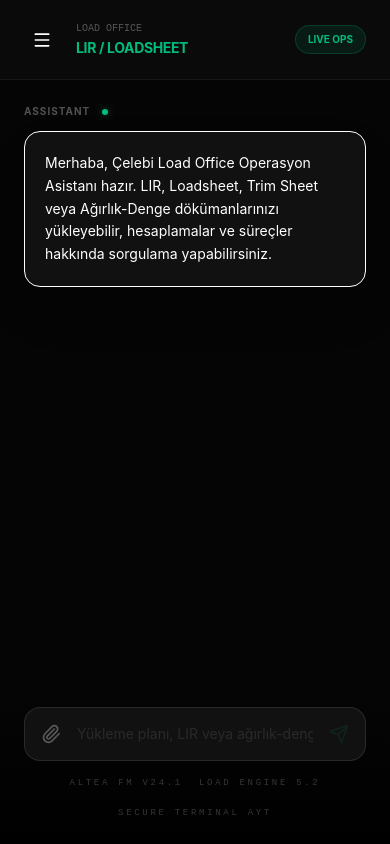
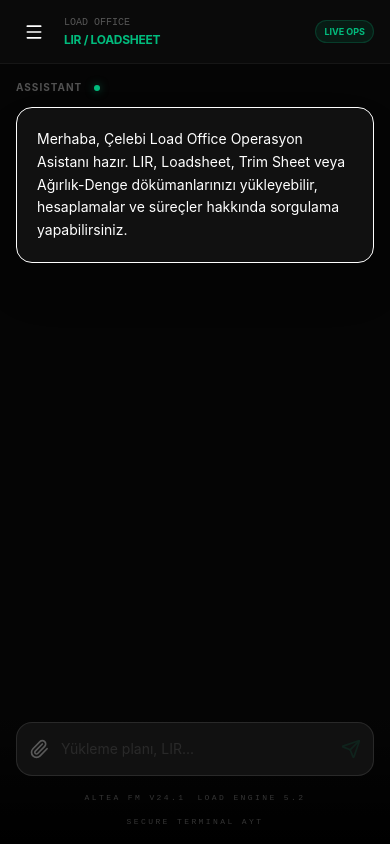
Before and after one commit to MmeteT23/Lassistant, a React (Vite) app: page / in a window 390 px wide. Built offline with nearby package versions, Linux system fonts and the light colour scheme; no server answers.

Commit message:
Add files via upload

```diff
--- a/src/App.tsx
+++ b/src/App.tsx
@@ -73,7 +73,7 @@ const MessageItem = React.memo(({ msg, themeStyles, isDark }: { msg: Message, th
     initial={{ opacity: 0, y: 20, scale: 0.95 }}
     animate={{ opacity: 1, y: 0, scale: 1 }}
     transition={{ duration: 0.4, ease: "easeOut" }}
-    className={cn("flex flex-col max-w-4xl", msg.role === 'user' ? "ml-auto items-end" : "items-start")}
+    className={cn("flex flex-col w-full max-w-full lg:max-w-4xl", msg.role === 'user' ? "ml-auto items-end" : "items-start")}
   >
     <div className="flex items-center gap-3 mb-3">
       <span className="text-[10px] font-bold uppercase tracking-widest opacity-30">
@@ -366,7 +366,8 @@ export default function App() {
             errorMsg.includes('quota') ||
             errorMsg.includes('400') ||
             errorMsg.includes('invalid') ||
-            errorMsg.includes('not valid');
+            errorMsg.includes('not valid') ||
+            errorMsg.includes('leaked');
 
           if (isRetryable && i < keyPool.length - 1) {
             console.warn(`Key ${i+1} failed (${errorMsg.substring(0, 30)}...), rotating to key ${i+2}...`);
@@ -522,6 +523,7 @@ export default function App() {
   };
 
   const handleExportData = async () => {
+    try {
       const data = {
         messages,
         uploadedFiles,
@@ -531,12 +533,19 @@ export default function App() {
       const blob = new Blob([JSON.stringify(data)], { type: 'application/json' });
       const url = URL.createObjectURL(blob);
       const a = document.createElement('a');
+      a.style.display = 'none';
       a.href = url;
       a.download = `celebi_ops_backup_${new Date().toISOString().split('T')[0]}.json`;
       document.body.appendChild(a);
       a.click();
+      setTimeout(() => {
         document.body.removeChild(a);
         URL.revokeObjectURL(url);
+      }, 100);
+    } catch (err) {
+      console.error('Export failed:', err);
+      alert('Yedekleme dosyası oluşturulamadı.');
+    }
   };
 
   const handleImportData = (e: React.ChangeEvent<HTMLInputElement>) => {
@@ -588,9 +597,12 @@ export default function App() {
       });
       if (response.ok) {
         setMessages(prev => [...prev, { role: 'assistant', content: '✅ Veriler buluta başarıyla kaydedildi.' }]);
+      } else {
+        alert('Buluta kaydetme başarısız oldu.');
       }
     } catch (err) {
       console.error(err);
+      alert('Buluta kaydetme sırasında bir hata oluştu.');
     } finally {
       setIsSyncing(false);
     }
@@ -612,9 +624,12 @@ export default function App() {
           localStorage.setItem('CELEBI_GEMINI_API_KEY', data.manualKey);
         }
         setMessages(prev => [...prev, { role: 'assistant', content: '✅ Veriler buluttan başarıyla yüklendi.' }]);
+      } else {
+        alert('Veriler buluttan yüklenemedi. Kodun doğruluğunu kontrol edin.');
       }
     } catch (err) {
       console.error(err);
+      alert('Buluttan yükleme sırasında bir hata oluştu.');
     } finally {
       setIsSyncing(false);
     }
@@ -632,7 +647,7 @@ export default function App() {
   }
 
   return (
-    <div className={cn("flex h-screen overflow-hidden font-sans", themeStyles.bg, isDark ? "text-white" : "text-zinc-900")}>
+    <div className={cn("flex h-screen overflow-hidden font-sans w-full", themeStyles.bg, isDark ? "text-white" : "text-zinc-900")}>
       {/* Mobile Sidebar Overlay */}
       {isSidebarOpen && (
         <div
@@ -643,7 +658,7 @@ export default function App() {
 
       {/* Sidebar */}
       <aside className={cn(
-        "fixed inset-y-0 left-0 z-50 w-80 transform transition-transform duration-300 ease-in-out lg:relative lg:translate-x-0 flex flex-col border-r",
+        "fixed inset-y-0 left-0 z-50 w-[85vw] max-w-80 transform transition-transform duration-300 ease-in-out lg:relative lg:translate-x-0 flex flex-col border-r",
         themeStyles.sidebar,
         themeStyles.border,
         isSidebarOpen ? "translate-x-0" : "-translate-x-full"
@@ -925,8 +940,8 @@ export default function App() {
                     isDark ? "bg-emerald-500/10 hover:bg-emerald-500/20 text-emerald-500 border-emerald-500/20" : "bg-zinc-900 text-white border-zinc-900"
                   )}
                 >
-                  {isSyncing ? <RefreshCw size={10} className="animate-spin" /> : <Cloud size={10} />}
-                  Kaydet
+                  {isSyncing ? <RefreshCw size={10} className="animate-spin" /> : <UploadCloud size={10} />}
+                  Buluta Kaydet
                 </button>
                 <button
                   onClick={loadFromCloud}
@@ -937,7 +952,7 @@ export default function App() {
                   )}
                 >
                   {isSyncing ? <RefreshCw size={10} className="animate-spin" /> : <Download size={10} />}
-                  Yükle
+                  Buluttan Yükle
                 </button>
               </div>
             </div>
@@ -968,10 +983,10 @@ export default function App() {
       </aside>
 
       {/* Main Content */}
-      <main className={cn("flex-1 flex flex-col", themeStyles.main)}>
+      <main className={cn("flex-1 flex flex-col min-w-0 overflow-hidden", themeStyles.main)}>
         {/* Header */}
-        <header className={cn("h-20 border-b flex items-center justify-between px-6 lg:px-10 backdrop-blur-xl sticky top-0 z-10", themeStyles.bg, themeStyles.border)}>
-          <div className="flex items-center gap-4 lg:gap-8">
+        <header className={cn("h-16 lg:h-20 border-b flex items-center justify-between px-4 lg:px-10 backdrop-blur-xl sticky top-0 z-10", themeStyles.bg, themeStyles.border)}>
+          <div className="flex items-center gap-3 lg:gap-8">
             <button
               onClick={() => setIsSidebarOpen(true)}
               className="lg:hidden p-2 hover:bg-white/5 rounded-lg"
@@ -985,11 +1000,11 @@ export default function App() {
             <div className="hidden sm:block w-px h-8 bg-white/10" />
             <div>
               <p className="text-[10px] font-mono uppercase opacity-30 mb-0.5">Load Office</p>
-              <p className={cn("text-sm font-bold tracking-tight", themeStyles.accent)}>LIR / LOADSHEET</p>
+              <p className={cn("text-xs sm:text-sm font-bold tracking-tight", themeStyles.accent)}>LIR / LOADSHEET</p>
             </div>
           </div>
 
-          <div className="flex items-center gap-3">
+          <div className="flex items-center gap-2 lg:gap-3">
             <button
               onClick={clearChat}
               className={cn(
@@ -999,7 +1014,7 @@ export default function App() {
             >
               <Trash2 size={12} /> Temizle
             </button>
-            <div className={cn("px-3 py-1.5 rounded-full text-[10px] font-bold border", isDark ? "bg-emerald-500/10 border-emerald-500/20 text-emerald-500" : "bg-emerald-50 border-emerald-200 text-emerald-700")}>
+            <div className={cn("px-2 lg:px-3 py-1 lg:py-1.5 rounded-full text-[9px] lg:text-[10px] font-bold border", isDark ? "bg-emerald-500/10 border-emerald-500/20 text-emerald-500" : "bg-emerald-50 border-emerald-200 text-emerald-700")}>
               LIVE OPS
             </div>
           </div>
@@ -1008,7 +1023,7 @@ export default function App() {
         {/* Chat Area */}
         <div
           ref={scrollRef}
-          className="flex-1 overflow-y-auto p-6 lg:p-10 space-y-8 lg:space-y-10 scroll-smooth"
+          className="flex-1 overflow-y-auto p-4 lg:p-10 space-y-6 lg:space-y-10 scroll-smooth"
         >
           <AnimatePresence initial={false}>
             {messages.map((msg, i) => (
@@ -1037,7 +1052,7 @@ export default function App() {
         </div>
 
         {/* Input Area */}
-        <div className={cn("p-6 lg:p-10", isDark ? "bg-gradient-to-t from-black to-transparent" : "bg-white border-t border-zinc-200")}>
+        <div className={cn("p-4 lg:p-10", isDark ? "bg-gradient-to-t from-black to-transparent" : "bg-white border-t border-zinc-200")}>
           <div className="max-w-5xl mx-auto">
             <div className="relative group">
               {isDark && <div className="absolute -inset-1 bg-gradient-to-r from-emerald-500/20 to-blue-500/20 rounded-2xl blur opacity-0 group-focus-within:opacity-100 transition duration-500" />}
@@ -1047,7 +1062,7 @@ export default function App() {
               )}>
                 <button
                   onClick={() => fileInputRef.current?.click()}
-                  className="p-4 lg:p-5 opacity-30 hover:opacity-100 transition-opacity"
+                  className="p-3 lg:p-5 opacity-30 hover:opacity-100 transition-opacity"
                 >
                   <Paperclip size={20} />
                 </button>
@@ -1056,13 +1071,13 @@ export default function App() {
                   value={input}
                   onChange={(e) => setInput(e.target.value)}
                   onKeyDown={(e) => e.key === 'Enter' && handleSend()}
-                  placeholder="Yükleme planı, LIR veya ağırlık-denge sorgulayın..."
+                  placeholder="Yükleme planı, LIR..."
                   className="flex-1 bg-transparent py-4 lg:py-5 text-sm focus:outline-none placeholder:opacity-20"
                 />
                 <button
                   onClick={handleSend}
                   disabled={!input.trim() || isLoading}
-                  className={cn("p-4 lg:p-5 transition-all disabled:opacity-10", themeStyles.accent)}
+                  className={cn("p-3 lg:p-5 transition-all disabled:opacity-10", themeStyles.accent)}
                 >
                   {isLoading ? <Loader2 size={20} className="animate-spin" /> : <Send size={20} />}
                 </button>
@@ -1076,10 +1091,10 @@ export default function App() {
               accept=".txt,.pdf,.docx,image/*"
               onChange={handleFileUpload}
             />
-            <div className="mt-4 flex flex-wrap justify-center gap-4 lg:gap-10 opacity-20">
-              <span className="text-[9px] font-mono uppercase tracking-[0.3em]">Altea FM v24.1</span>
-              <span className="text-[9px] font-mono uppercase tracking-[0.3em]">Load Engine 5.2</span>
-              <span className="text-[9px] font-mono uppercase tracking-[0.3em]">Secure Terminal AYT</span>
+            <div className="mt-4 flex flex-wrap justify-center gap-3 lg:gap-10 opacity-20">
+              <span className="text-[8px] lg:text-[9px] font-mono uppercase tracking-[0.3em]">Altea FM v24.1</span>
+              <span className="text-[8px] lg:text-[9px] font-mono uppercase tracking-[0.3em]">Load Engine 5.2</span>
+              <span className="text-[8px] lg:text-[9px] font-mono uppercase tracking-[0.3em]">Secure Terminal AYT</span>
             </div>
           </div>
         </div>
--- a/src/index.css
+++ b/src/index.css
@@ -14,7 +14,11 @@
 
 /* Markdown Styles */
 .markdown-body {
-  @apply leading-relaxed;
+  @apply leading-relaxed break-words overflow-x-auto;
+}
+
+.markdown-body pre {
+  @apply overflow-x-auto max-w-full;
 }
 
 .markdown-body p {
```
Also changed, not shown: src/vite-env.d.ts (added, +9 -0 lines). Lines whose indentation alone changed are shown as unchanged.
